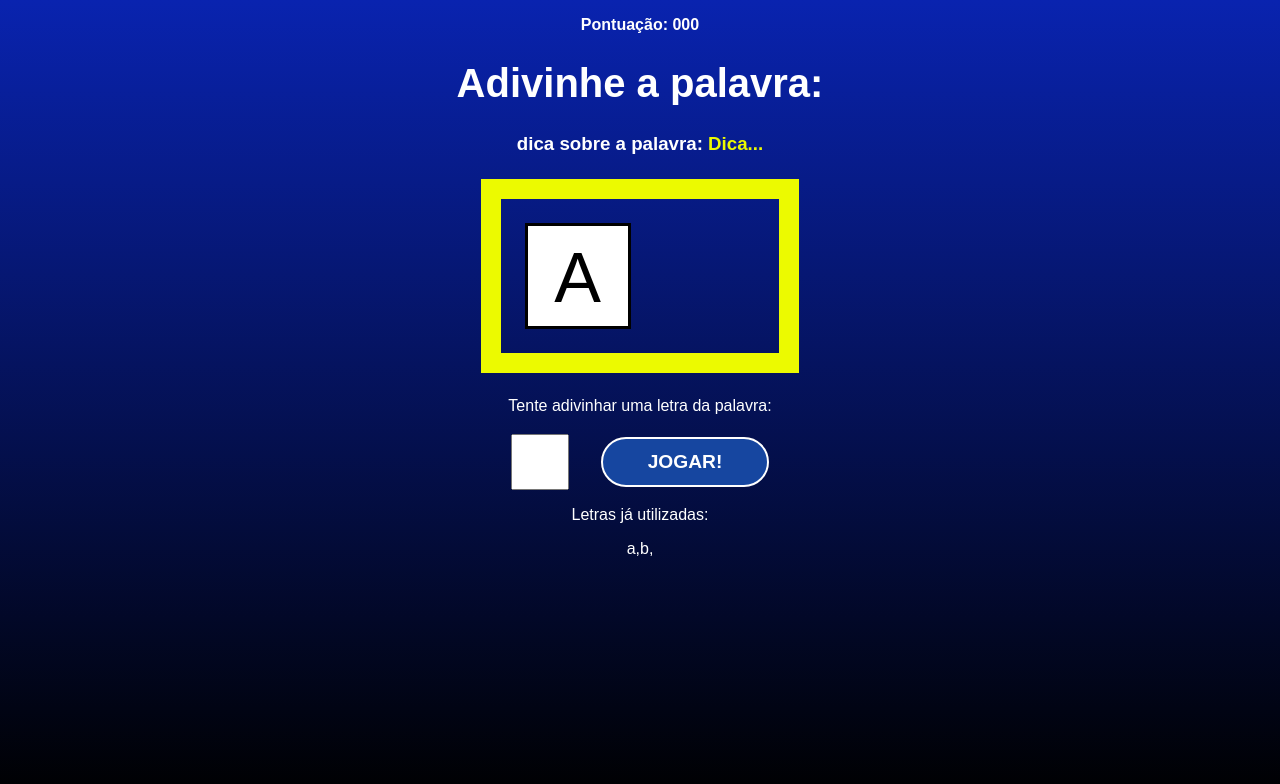
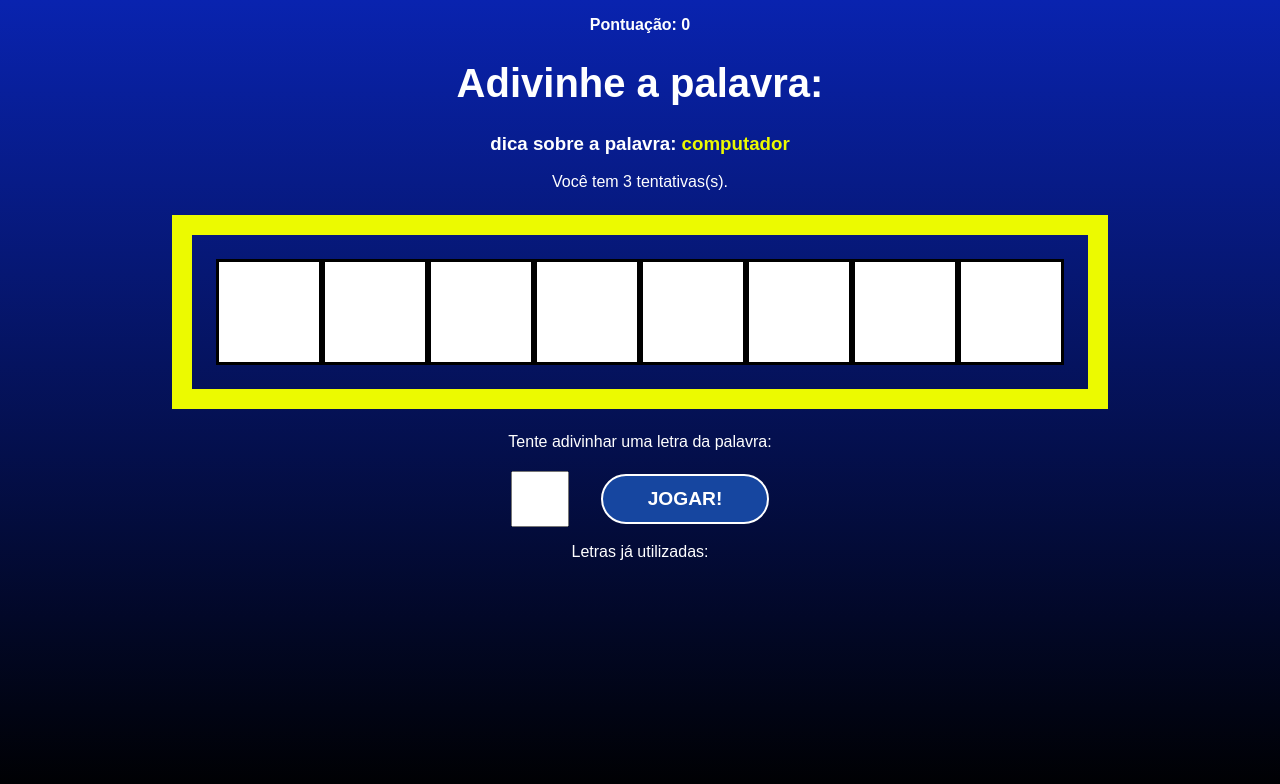
Before and after one commit to giovannirp/projetos-react, a React (Create React App) app in the folder word-secret/: page / in a window 1280 px wide. Both pictures are taken after a click on the button "ABRIR O JOGO". Shown: the top 784 px of the page. Built offline with nearby package versions, Linux system fonts and the light colour scheme.

Commit message:
feat: consumindo state do jogo

```diff
--- a/word-secret/src/App.js
+++ b/word-secret/src/App.js
@@ -23,6 +23,11 @@
   const [pickedCategory, setPickedCategory] = useState("");
   const [letters, setLetters] = useState([]);
 
+  const [guessedLetters, setGuessedLetters] = useState([]);
+  const [wrongLetters, SetWrongLetters] = useState([]);
+  const [guesses, setGuesses] = useState(3);
+  const [score, setSocore] = useState(0);
+
   const pickWordAndCategory = () => {
     // pick a random category
     const categories = Object.keys(words);
@@ -35,7 +40,7 @@
       words[category][Math.floor(Math.random() * words[category].length)];
     console.log(word);
 
-    return {word, category};
+    return { word, category };
   };
 
   //starts the secret word game
@@ -45,7 +50,7 @@
     // create an array of letters
     let wordLetters = word.split("");
 
-    wordLetters = wordLetters.map((l) => l.toLowerCase())
+    wordLetters = wordLetters.map((l) => l.toLowerCase());
 
     console.log(word, category);
     console.log(wordLetters);
@@ -53,7 +58,7 @@
     //fill states
     setPickedWord(word);
     setPickedCategory(category);
-    setLetters(letters);
+    setLetters(wordLetters);
 
     setGameStage(stages[1].name);
   };
@@ -71,7 +76,18 @@
   return (
     <div className="App">
       {gameStage === "start" && <StartScreen startGame={startGame} />}
-      {gameStage === "game" && <Game verifyLetter={verifyLetter} />}
+      {gameStage === "game" && (
+        <Game
+          verifyLetter={verifyLetter}
+          pickedWord={pickedWord}
+          pickedCategory={pickedCategory}
+          letters={letters}
+          guessedLetters={guessedLetters}
+          wrongLetters={wrongLetters}
+          guesses={guesses}
+          score={score}
+        />
+      )}
       {gameStage === "end" && <GameOver retry={retry} />}
     </div>
   );
--- a/word-secret/src/components/Game.js
+++ b/word-secret/src/components/Game.js
@@ -1,19 +1,36 @@
 import React from "react";
 import "./Game.css";
 
-export default function Game(props) {
+export default function Game({
+  verifyLetter,
+  pickedWord,
+  pickedCategory,
+  letters,
+  guessedLetters,
+  wrongLetters,
+  guesses,
+  score,
+}) {
   return (
     <div className="game">
       <p className="points">
-        <span>Pontuação: 000</span>
+        <span>Pontuação: {score}</span>
       </p>
       <h1>Adivinhe a palavra:</h1>
       <h3 className="tip">
-        dica sobre a palavra: <span>Dica...</span>
+        dica sobre a palavra: <span>{pickedCategory}</span>
       </h3>
+      <p>Você tem {guesses} tentativas(s).</p>
       <div className="wordContainer">
-        <span className="letter">A</span>
-        <span className="blankSquare"></span>
+        {letters.map((letter, i) =>
+          guessedLetters.includes(letter) ? (
+            <span key={i} className="letter">
+              {letter}
+            </span>
+          ) : (
+            <span key={i} className="blanckSquare"></span>
+          )
+        )}
       </div>
       <div className="letterContainer">
         <p>Tente adivinhar uma letra da palavra:</p>
@@ -24,8 +41,9 @@
       </div>
       <div className="wrongLettersContainer">
         <p>Letras já utilizadas:</p>
-        <span>a,</span>
-        <span>b,</span>
+        {wrongLetters.map((letter, i) => (
+          <span key={i}>{letter}, </span>
+        ))}
       </div>
     </div>
   );
```
